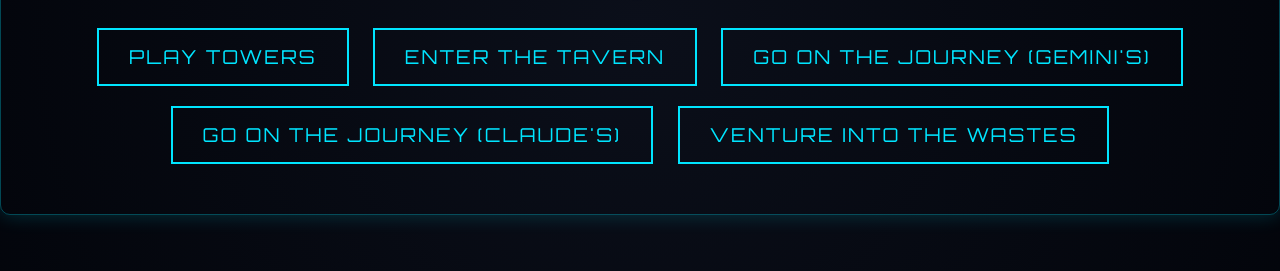
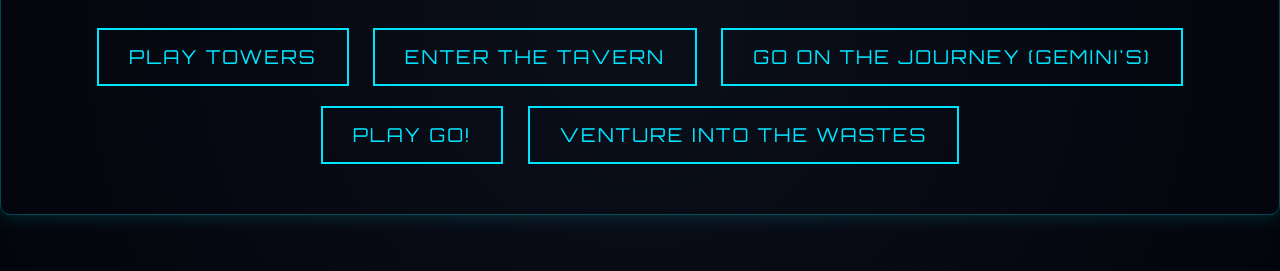
Before and after one commit to SolariteCelestial/SolariteCelestial.github.io, a plain HTML site: page index.html in a window 1280 px wide. Shown: the part 371-642 px from the top of the page. Drawn offline with Linux system fonts and the light colour scheme.

Commit message:
Update index.html

```diff
--- a/index.html
+++ b/index.html
@@ -72,7 +72,7 @@
         <a href="towers.html" class="btn">Play Towers</a>
         <a href="Flagon.html" class="btn">Enter the Tavern</a>
         <a href="journey.html" class="btn">Go on The Journey (Gemini's)</a>
-        <a href="claudeJourney.html" class="btn">Go on The Journey (Claude's)</a>
+        <a href="go.html" class="btn">Play Go!</a>
         <a href="wasteland.html" class="btn">Venture into the wastes</a>
         <!-- <a href="test.html" class="btn">TBC</a> -->
         <!-- Add more buttons here -->
```
